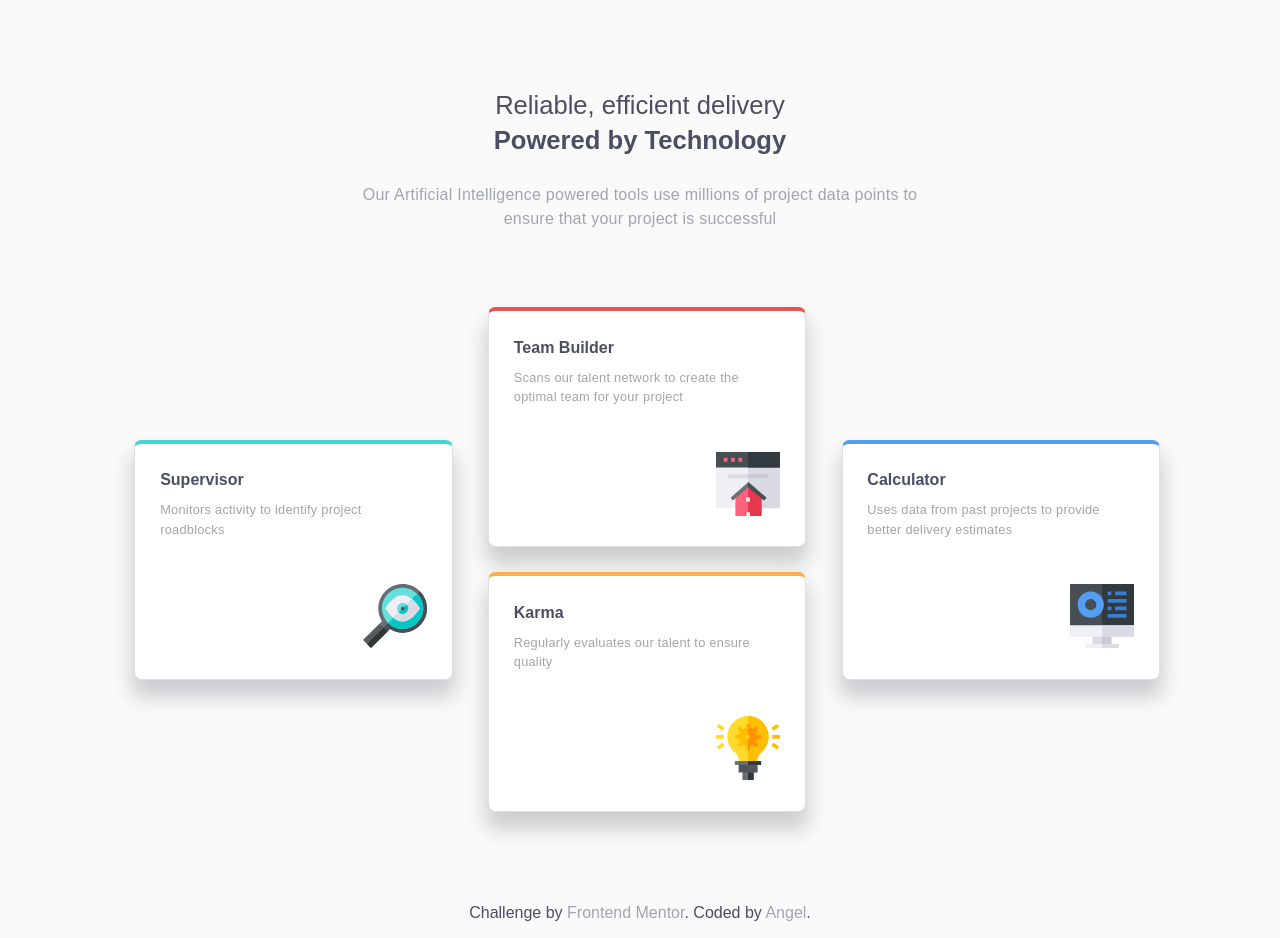
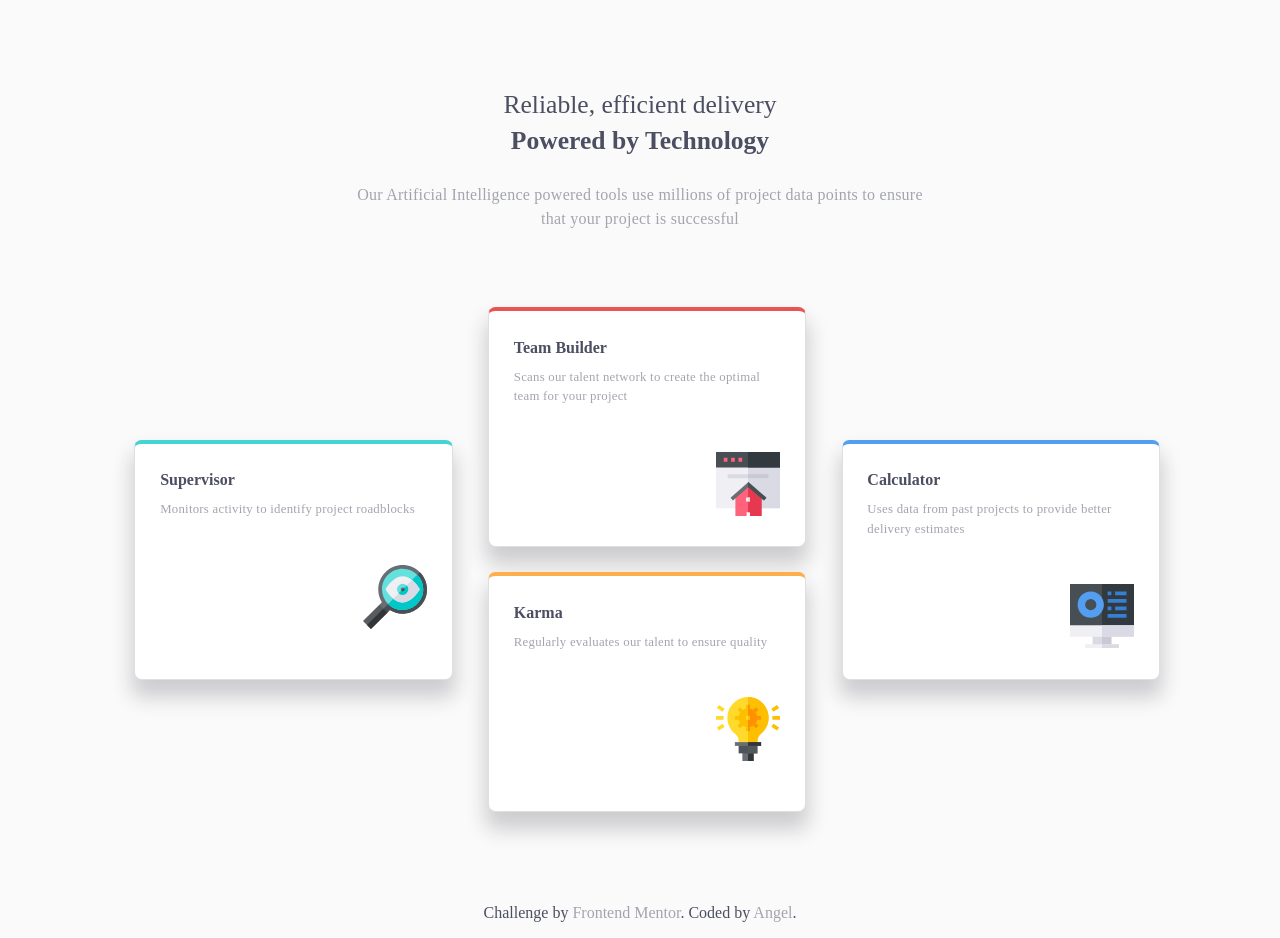
Before and after one commit to akcumeh/02-fourcard-feature-section-redo, a plain HTML site: page index.html in a window 1280 px wide. Drawn offline with nearby package versions, Linux system fonts and the light colour scheme; a web font is replaced by a local one.

Commit message:
Update styles.css
tried to force font change

```diff
--- a/css/styles.css
+++ b/css/styles.css
@@ -2,7 +2,7 @@ body {
     text-align: center;
     background-color: hsl(0, 0%, 98%);
     padding: 20% 5% 0;
-    font-family: "Poppins", sans-serif;
+    font-family: "Poppins" !important;
 }
 
 h1 {
```
